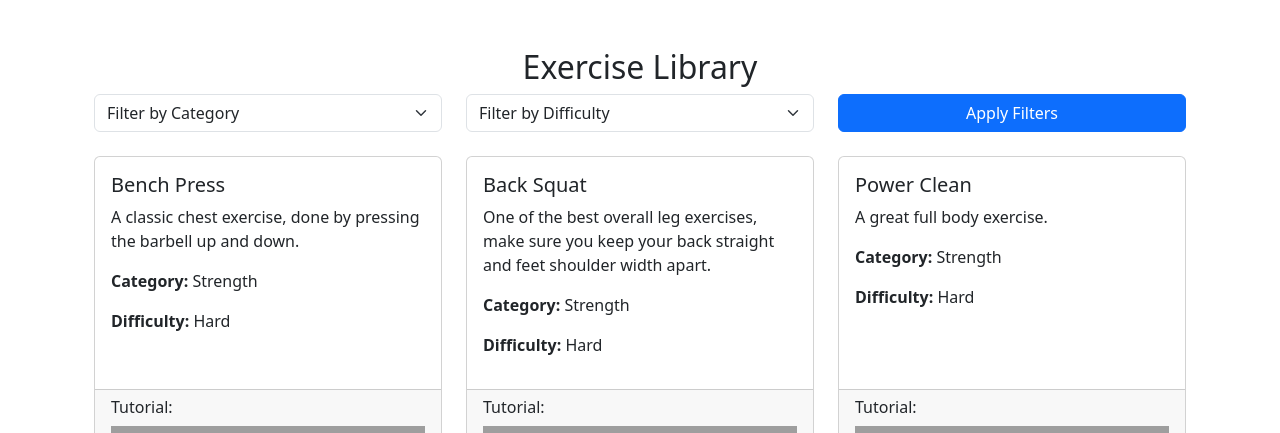
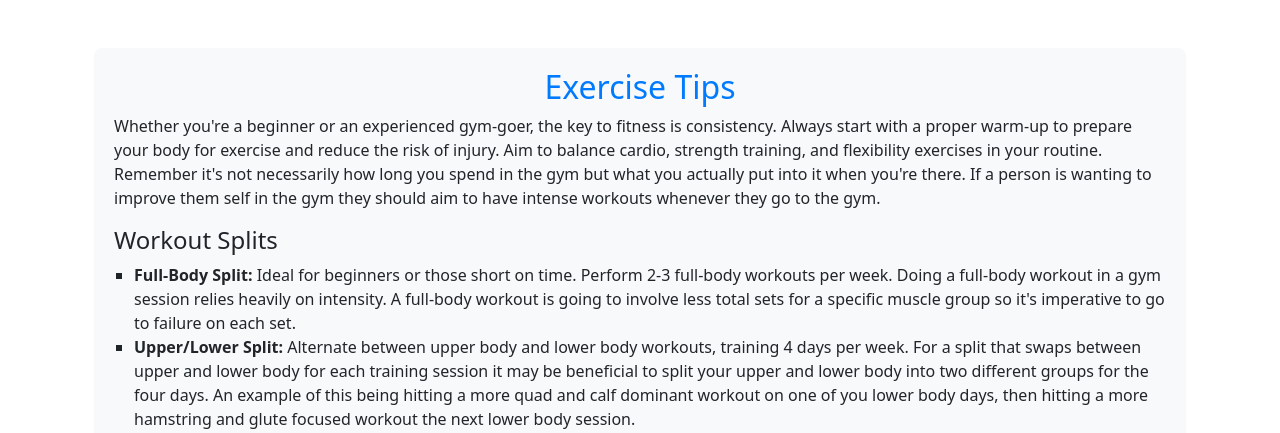
Before and after one commit to CooperWeinhold/FitnessWebsiteFinal, a Django app: page /exercises/ in a window 1280 px wide. Shown: the part 56-489 px from the top of the page. Run offline with Django 5.2, Linux system fonts and the light colour scheme; data comes from the database, SQL or seed files in the repository; grey boxes are pictures that could not be loaded.

Commit message:
Finished Exercise page.

```diff
--- a/fitnesspage/myapp/static/myapp/css/styles.css
+++ b/fitnesspage/myapp/static/myapp/css/styles.css
@@ -4,3 +4,19 @@
     margin: 10px; /* Add spacing between images */
     border-radius: 10px; /* Rounded corners */
 }
+
+.tips-section {
+    background-color: #f8f9fa; /* Light grey background */
+    padding: 20px;
+    border-radius: 8px;
+    margin-bottom: 30px;
+}
+
+.tips-section h2 {
+    color: #007bff; /* Bootstrap primary color */
+}
+
+.tips-section ul {
+    list-style-type: square;
+    padding-left: 20px;
+}
--- a/fitnesspage/myapp/templates/myapp/exercises.html
+++ b/fitnesspage/myapp/templates/myapp/exercises.html
@@ -5,10 +5,34 @@
 
 {% block content %}
 <div class="container my-5">
+    <!-- Tips Section -->
+    <section class="tips-section mb-5">
+        <h2 class="text-center">Exercise Tips</h2>
+        <p>
+            Whether you're a beginner or an experienced gym-goer, the key to fitness is consistency. Always start with a proper warm-up to prepare your body for exercise and reduce the risk of injury.
+            Aim to balance cardio, strength training, and flexibility exercises in your routine. Remember it's not necessarily how long you spend in the gym but what you actually put into it when you're
+            there. If a person is wanting to improve them self in the gym they should aim to have intense workouts whenever they go to the gym.
+        </p>
+        <h4>Workout Splits</h4>
+        <ul>
+            <li><strong>Full-Body Split:</strong> Ideal for beginners or those short on time. Perform 2-3 full-body workouts per week. Doing a full-body workout in a gym session relies heavily on
+            intensity. A full-body workout is going to involve less total sets for a specific muscle group so it's imperative to go to failure on each set.</li>
+            <li><strong>Upper/Lower Split:</strong> Alternate between upper body and lower body workouts, training 4 days per week. For a split that swaps between upper and lower body for each training
+            session it may be beneficial to split your upper and lower body into two different groups for the four days. An example of this being hitting a more quad and calf dominant workout on one
+            of you lower body days, then hitting a more hamstring and glute focused workout the next lower body session.</li>
+            <li><strong>Push/Pull/Legs Split:</strong> Divide your workouts into push exercises (chest, shoulders, triceps), pull exercises (back, biceps), and legs. Train 5-6 days per week.
+            This is one of the most common workout splits. It's designed in a way that the muscle groups are worked evenly while still giving enough time to recover between sessions.</li>
+        </ul>
+        <h4>Set/Rep Ranges</h4>
+        <ul>
+            <li><strong>1-3 Reps:</strong> One to three reps is an ideal range to build strength. Utilize this range on compound lifts like bench press and back squat.</li>
+            <li><strong>4-8 Reps:</strong> Four to eight reps is great for building muscle mass. This is the overall size of how the muscles appear.</li>
+            <li><strong>10-15 Reps:</strong> Anything in this range is more for conditioning the muscles. This is great if an individual wants to improve their overall stamina. </li>
+        </ul>
+    </section>
+
+    <!-- Exercise Library -->
     <h2 class="text-center">Exercise Library</h2>
-
-
-    <!-- Filters -->
     <form method="get" class="mb-4">
         <div class="row">
             <div class="col-md-4">
@@ -34,7 +58,6 @@
         </div>
     </form>
 
-    <!-- Exercise List -->
     <div class="row">
         {% for exercise in exercises %}
         <div class="col-md-4 mb-4">
@@ -54,7 +77,7 @@
                     <iframe
                         width="100%"
                         height="200"
-                        src="{{ exercise.video_url|safe }}"
+                        src="{{ exercise.video_url }}"
                         title="Exercise Tutorial"
                         frameborder="0"
                         allow="accelerometer; autoplay; clipboard-write; encrypted-media; gyroscope; picture-in-picture"
--- a/fitnesspage/myapp/views.py
+++ b/fitnesspage/myapp/views.py
@@ -175,6 +175,38 @@ def exercises(request):
             "difficulty": "medium",
             "video_url": "https://www.youtube.com/embed/MxfTNXSFiYI"
         },
+        {
+            "name": "Stretching",
+            "description": "A proper stretching routine is essential for muscle recovery/growth.",
+            "category": "flexibility",
+            "difficulty": "easy",
+            "video_url": "https://www.youtube.com/embed/FI51zRzgIe4"
+        },
+        {
+            "name": "Improving Balance",
+            "description": "Having good balance is great for daily functionality as well as being safe incase of a fall",
+            "category": "balance",
+            "difficulty": "easy",
+            "video_url": "https://www.youtube.com/embed/SzbVLVxXO0s"
+        },{
+            "name": "Dumbbell Curls",
+            "description": "One of the most well known arm exercise to hit the biceps.",
+            "category": "strength",
+            "difficulty": "medium",
+            "video_url": "https://www.youtube.com/embed/ykJmrZ5v0Oo"
+        },{
+            "name": "Cable Triceps Pushdown",
+            "description": "Great movement utilizing a cable machine to hit the triceps.",
+            "category": "strength",
+            "difficulty": "medium",
+            "video_url": "https://www.youtube.com/embed/-zLyUAo1gMw"
+        },{
+            "name": "Hammer Curls",
+            "description": "A variation of the classic dumbbell curl.",
+            "category": "strength",
+            "difficulty": "medium",
+            "video_url": "https://www.youtube.com/embed/BRVDS6HVR9Q"
+        },
     ]
 
     for exercise_data in default_exercises:
```
Also changed, not shown: README.md.
